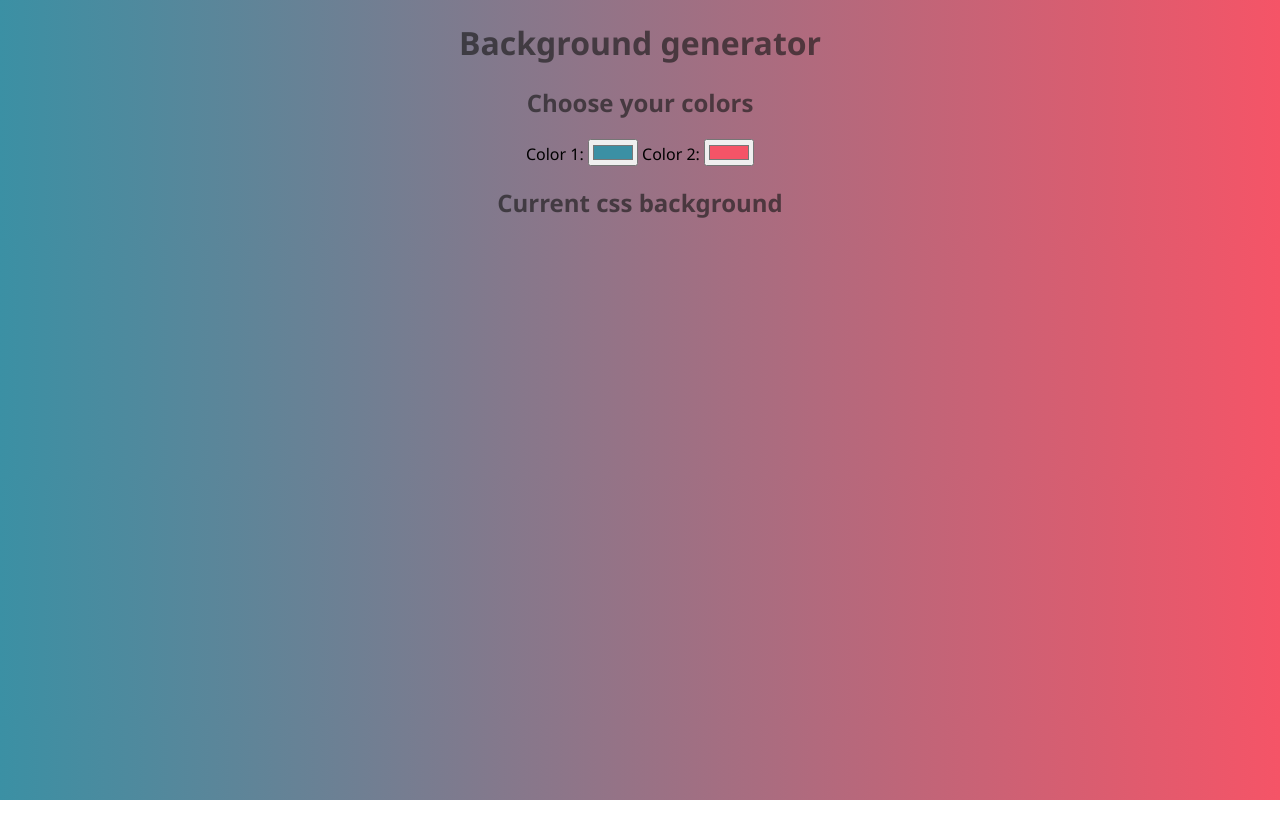
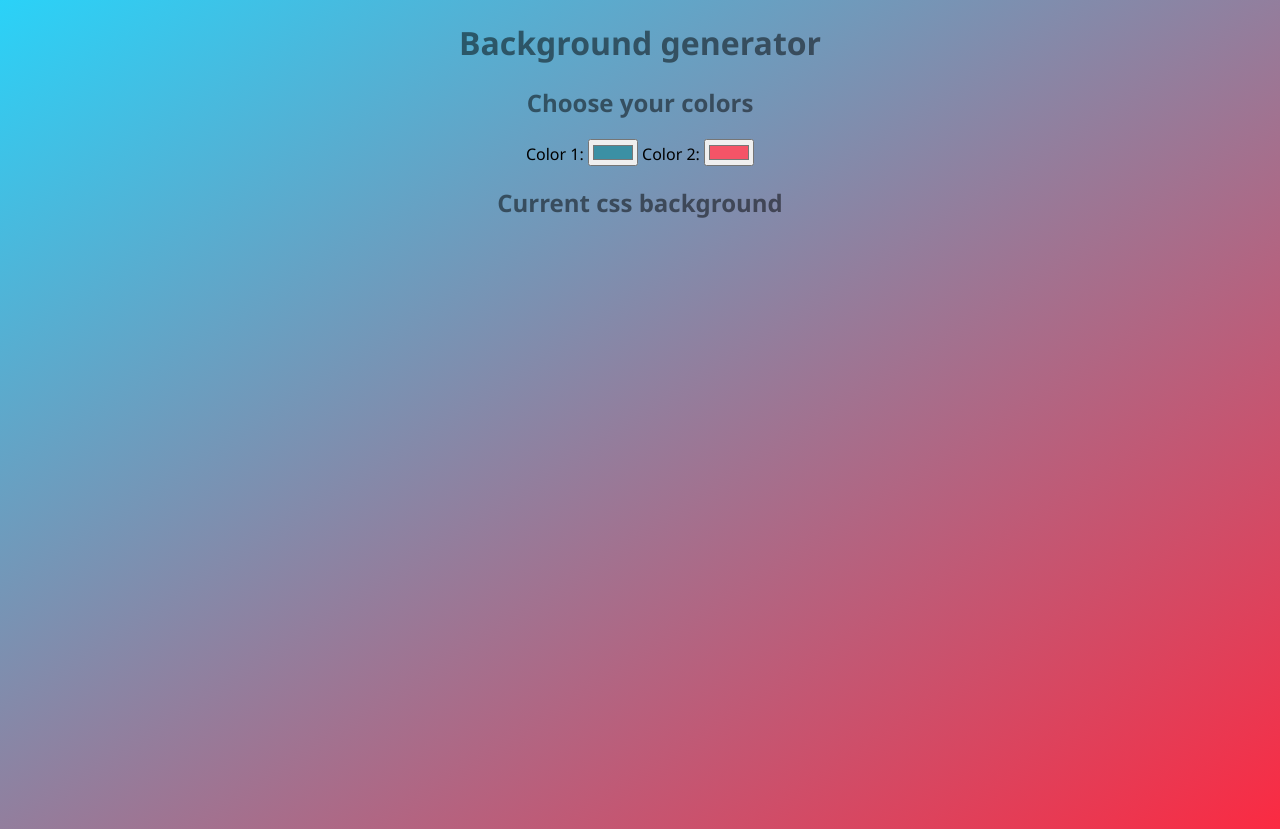
Before and after one commit to edouardmisset/backgroundGenerator, a plain HTML site: page index.html in a window 1280 px wide. Before the commit the page ends 800 px from the top, so only its background shows below. Drawn offline with Linux system fonts and the light colour scheme.

Commit message:
Some CSS changes : diag gradient and centered <p>

```diff
--- a/style.css
+++ b/style.css
@@ -4,11 +4,13 @@ html {
 
 body {
   font-family: "Segoe UI", Tahoma, Geneva, Verdana, sans-serif;
-  background: linear-gradient(to right, #3b90a4, #f55467);
+  background: linear-gradient(to bottom right, #2ad2f8, #fb2a42);
+  background-repeat: no-repeat;
+  height: 100vh;
 }
 
 .header {
-  color: rgba(24, 24, 24, 0.63);
+  color: rgba(0, 0, 0, 0.5);
   transform: uppercase;
 }
 
@@ -19,3 +21,7 @@ body {
 span {
   display: block;
 }
+
+p {
+  text-align: center;
+}
```
